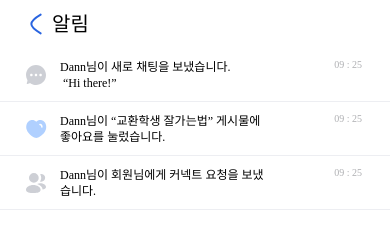
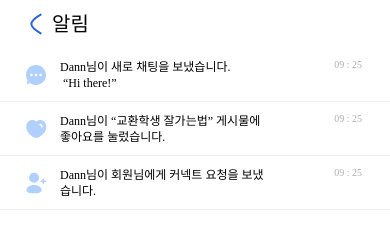
Before and after one commit to team-diverse/dife-frontend, a React Native app: screen /Notification in a window 390 px wide. Shown: the top 245 px of the page. Built offline with nearby package versions, Linux system fonts and the light colour scheme; a web font is replaced by a local one.

Commit message:
style: notificationCard svg 이미지 변경

```diff
--- a/src/components/notificationCompo/NotificationCard.js
+++ b/src/components/notificationCompo/NotificationCard.js
@@ -2,8 +2,8 @@ import React from 'react';
 import { View, Text, Image, StyleSheet } from 'react-native';
 import { customTheme } from '../../styles/customTheme.js';
 
-import ChatDf24 from '../icon_24/chat_df_24.js';
-import ConnectDf24 from '../icon_24/connect_df_24.js';
+import ChatInac24 from '../icon_24/chat_inac_24.js';
+import AddFriendInac24 from '../icon_24/addFriend_inac_24.js';
 import HeartInac24 from '../icon_24/heart_inac_24.js';
 
 const { fontCaption, fontNavi } = customTheme;
@@ -11,9 +11,9 @@ const { fontCaption, fontNavi } = customTheme;
 const NotificationCard = ({icon='아이콘', name='이름', context='내용', time='시간'}) => {
   let iconSvg;
   if (icon === 'chat') {
-    iconSvg = <ChatDf24 />;
+    iconSvg = <ChatInac24 />;
   } else if (icon === 'connect') {
-    iconSvg = <ConnectDf24 />;
+    iconSvg = <AddFriendInac24 />;
   } else if (icon === 'heart') {
     iconSvg = <HeartInac24 />;
   }
```
